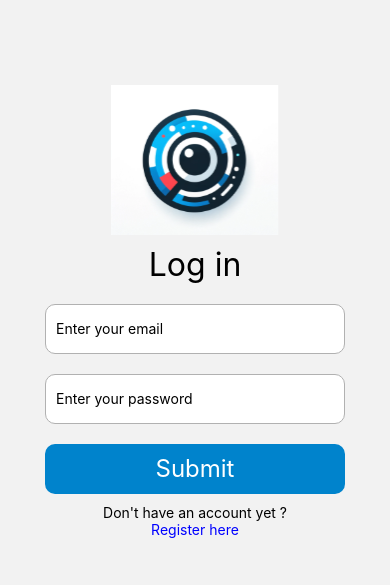
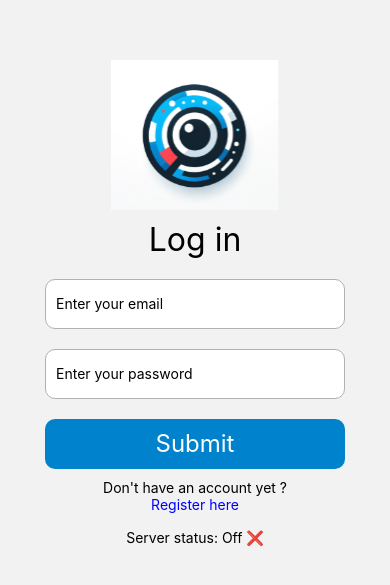
Before and after one commit to hurkankalan/Pictures-manager, a React Native app: screen /Login in a window 390 px wide. Shown: the part 111-696 px from the top of the page. Built offline with nearby package versions, Linux system fonts and the light colour scheme; no server answers.

Commit message:
feat(ServerStatus): added component and used it

```diff
--- a/src/api/index.api.ts
+++ b/src/api/index.api.ts
@@ -9,7 +9,7 @@ const axiosInstance = axios.create({
   },
 });
 
-export const checkHealth = async () => axios.get(`${API_URL}/health-check`);
+export const healthCheck = async () => axios.get(`${API_URL}/health-check`);
 
 const updateAxiosInstanceWithToken = (token: string) => {
   axiosInstance.defaults.headers.common['Authorization'] = `Bearer ${token}`;
--- /dev/null
+++ b/src/components/texts/ServerStatus/index.tsx
@@ -0,0 +1,24 @@
+import React, {useEffect, useState} from "react";
+import {healthCheck} from "../../../api/index.api";
+import {Text, View} from "react-native";
+
+
+export default function ServerStatus(): React.JSX.Element {
+  const [health, setHealth] = useState<boolean | undefined>(undefined)
+
+  function healthToString(): string {
+    return health === true ? 'On ✅' : health === false ? 'Off ❌' : 'Checking... 🔎';
+  }
+
+  useEffect(() => {
+    healthCheck()
+      .then(r => setHealth(r.data?.success === true))
+      .catch(() => setHealth(false))
+  }, []);
+
+  return (
+    <View style={{height: 50, justifyContent: 'center', alignItems: 'center'}}>
+      <Text>Server status: {healthToString()}</Text>
+    </View>
+  );
+}
--- a/src/screens/LoginScreen.tsx
+++ b/src/screens/LoginScreen.tsx
@@ -11,6 +11,7 @@ import LogoSvg from "../components/svg/LogoSvg";
 import {Input} from "./RegisterScreen";
 import {loginUser, getMeUser} from "../store/slices/authSlice";
 import {AppDispatch, RootState} from "../store/store";
+import ServerStatus from "../components/texts/ServerStatus";
 
 const schema = yup
   .object()
@@ -82,6 +83,7 @@ export default function LoginScreen({navigation}: {
                     Register here
                 </Text>
             </View>
+            <ServerStatus/>
         </View>
     );
 }
--- a/src/screens/RegisterScreen.tsx
+++ b/src/screens/RegisterScreen.tsx
@@ -10,6 +10,7 @@ import { PrimaryTitle } from "../components/texts/PrimaryTitle/style";
 import { ErrorText } from "../components/texts/ErrorText/style";
 import PrimaryButton from "../components/buttons/PrimaryButton/index";
 import LogoSvg from "../components/svg/LogoSvg";
+import ServerStatus from "../components/texts/ServerStatus";
 
 export const Input = ({ control, name, ...props }: any) => {
   const { field } = useController({
@@ -116,6 +117,7 @@ export default function RegisterScreen({
           Log in here
         </Text>
       </View>
+      <ServerStatus/>
     </View>
   );
 }
--- a/src/screens/SettingsScreen.tsx
+++ b/src/screens/SettingsScreen.tsx
@@ -1,13 +1,15 @@
-import {StyleSheet, Text, TextInput, View} from "react-native";
+import {StyleSheet, Text, View} from "react-native";
 import {PrimaryTitle} from "../components/texts/PrimaryTitle/style";
 import PrimaryButton from "../components/buttons/PrimaryButton";
-import React, {ReactElement, useCallback, useEffect, useState} from "react";
+import React, {ReactElement, useCallback, useState} from "react";
 import {FormInputStyle} from "../components/inputs/PrimaryInput/style";
 import {useFocusEffect} from "@react-navigation/native";
 import {changePassword} from "../store/slices/userSlice";
-import { useDispatch } from 'react-redux';
-import { authSlice } from '../store/slices/authSlice';
-export default function SettingsScreen({navigation,}: {
+import {useDispatch} from 'react-redux';
+import {authSlice} from '../store/slices/authSlice';
+import ServerStatus from "../components/texts/ServerStatus";
+
+export default function SettingsScreen({navigation}: {
   navigation: any;
 }): ReactElement {
   const [showPasswordFields, setShowPasswordFields] = useState(false);
@@ -53,7 +55,10 @@ export default function SettingsScreen({navigation,}: {
     <View style={styles.container}>
       <PrimaryTitle>Settings </PrimaryTitle>
       {!showPasswordFields ? (
+        <>
           <PrimaryButton onPress={handleChangePasswordClick} text={"Change Password"}/>
+          <Text>{statusMessage}</Text>
+        </>
       ) : (
         <>
           <FormInputStyle
@@ -74,8 +79,7 @@ export default function SettingsScreen({navigation,}: {
 
       )}
       <PrimaryButton onPress={logout} text={"Logout"}/>
-            <Text>{statusMessage}</Text>
-
+      <ServerStatus/>
     </View>
   );
 }
@@ -85,7 +89,6 @@ const styles = StyleSheet.create({
     flex: 1,
     justifyContent: "center",
     alignItems: "center",
-        gap: 50,
   },
   link: {
     textAlign: "center",
```
Lines whose indentation alone changed are shown as unchanged.
